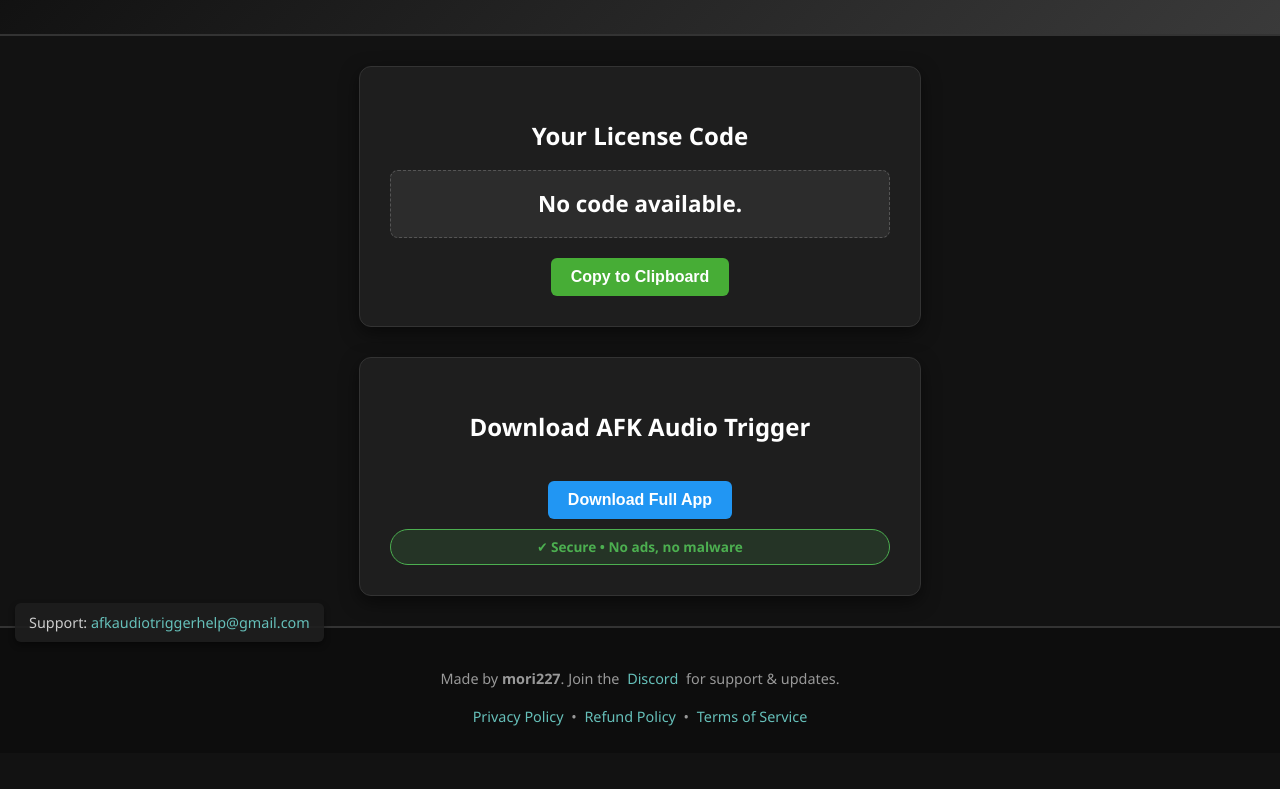
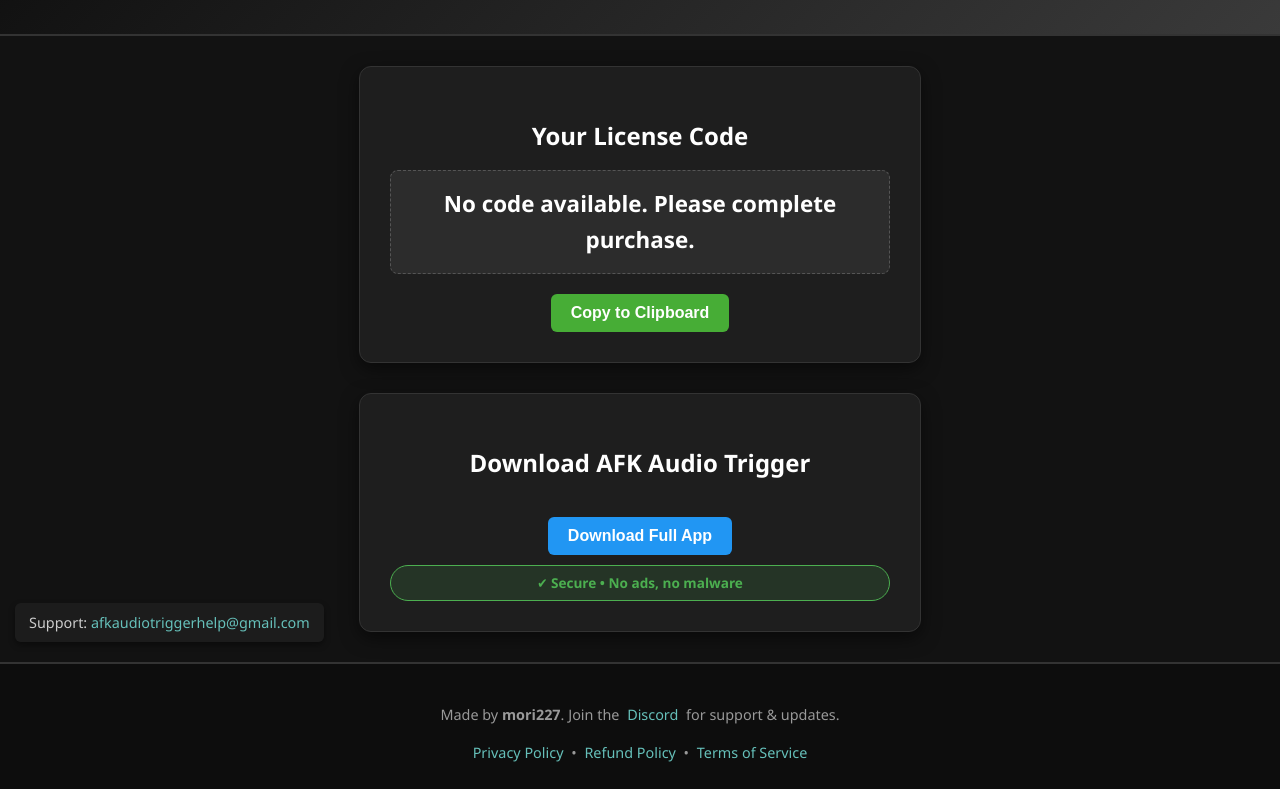
Before and after one commit to tylerjw22/test-website, a plain HTML site: page license.html in a window 1280 px wide. Shown: the part 148-937 px from the top of the page. Before the commit the page ends 901 px from the top, so only its background shows below. Drawn offline with Linux system fonts and the light colour scheme.

Commit message:
Update license.html

```diff
--- a/license.html
+++ b/license.html
@@ -178,14 +178,14 @@
 </div>
 
 <script>
-  // Load license code securely from sessionStorage (set by payment page)
+  // Load license code from sessionStorage only (set securely on payment page)
   const code = sessionStorage.getItem("licenseCode");
 
   if (code) {
     document.getElementById("code").innerText = code;
     sessionStorage.removeItem("licenseCode"); // remove after displaying
   } else {
-    document.getElementById("code").innerText = "No code available.";
+    document.getElementById("code").innerText = "No code available. Please complete purchase.";
   }
 
   function copyCode() {
```
